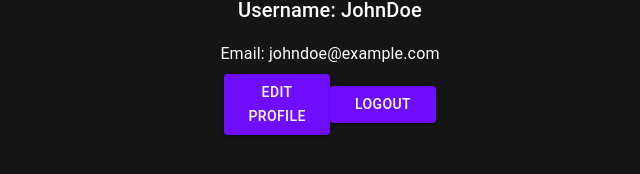
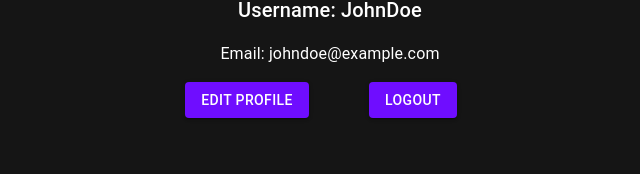
Before and after one commit to NoisyBotDude/yog-app, a React (Create React App) app: page /profile in a window 1280 px wide. Shown: the part 292-466 px from the top of the page, without its empty margins (310-950 px from the left). Built offline with nearby package versions, Linux system fonts and the light colour scheme; no server answers.

Commit message:
feat: added new form of user

```diff
--- a/src/App.js
+++ b/src/App.js
@@ -1,4 +1,4 @@
-import React, { useState } from 'react';
+import React, { useState, useEffect } from 'react';
 import logo from './logo.svg';
 import './App.css';
 
@@ -9,6 +9,7 @@ import EditProfile from './components/EditProfile';
 import LoginPage from './pages/login';
 import SignupPage from './pages/signup';
 import ProfilePage from './pages/profile';
+import HomePage from './pages/home';
 
 import { createTheme, ThemeProvider } from '@mui/material';
 import { Menu } from '@mui/icons-material';
@@ -18,7 +19,8 @@ import {
   RouterProvider,
   Route,
   Link,
-  createRoutesFromElements
+  createRoutesFromElements,
+  useLocation
 } from "react-router-dom";
 
 const theme = createTheme({
@@ -32,13 +34,33 @@ const theme = createTheme({
 
 function App() {
 
+
+  const [isAuthPage, setIsAuthPage] = useState(false);
   const [sidebarOpen, setSidebarOpen] = useState(false);
+  const [user, setUser] = useState();
+  const [loading, setLoading] = useState(true);
+
+  useEffect(() => {
+    if (window.location.pathname === '/login' || window.location.pathname === '/signup') {
+      setIsAuthPage(true);
+    } else {
+      setIsAuthPage(false);
+    }
+    const fetchUserData = async () => {
+      const response = await fetch(`http://localhost:3000/users/${localStorage.getItem('user_id')}`);
+      const data = await response.json();
+      setUser(data);
+      setLoading(false);
+    }
+
+    fetchUserData();
+  }, [])
 
   const router = createBrowserRouter(
     [
       {
         path: "/",
-        element: <Dashboard />,
+        element: <HomePage user={user} loading={loading}/>,
       },
       {
         path: "/login",
@@ -58,16 +80,25 @@ function App() {
           }
         ]
       },
+      {
+        path: "edit-profile",
+        element: <EditProfile />,
+      }
     ]
   )
 
   return (
     <ThemeProvider theme={theme}>
       <div className="App" style={{ backgroundColor: "#151515"}}>
-        <IconButton onClick={() => setSidebarOpen(!sidebarOpen)}>
-          <Menu />
-        </IconButton>
-        <Sidebar open={sidebarOpen} toggleDrawer={() => setSidebarOpen(!sidebarOpen)} />
+        {!isAuthPage && (
+          <>
+          <IconButton onClick={() => setSidebarOpen(!sidebarOpen)}>
+            <Menu />
+          </IconButton>
+            <Sidebar open={sidebarOpen} toggleDrawer={() => setSidebarOpen(!sidebarOpen)} />
+          </>
+        )
+        }
         <RouterProvider router={router} />
       </div>
     </ThemeProvider>
--- a/src/components/Dashboard.jsx
+++ b/src/components/Dashboard.jsx
@@ -21,15 +21,17 @@ const CustomButton = styled(Button)(({ theme }) => ({
   },
 }));
 
-const Dashboard = () => {
+const Dashboard = (props) => {
   const theme = useTheme();
+
+  const user = props.user
 
   return (
     <Box sx={{ padding: '20px 50px', backgroundColor: '#151515', minHeight: '100vh', color: 'white' }}>
       {/* Welcome Section */}
       <Box sx={{ display: 'flex', backgroundColor: '#151515', alignItems: 'center', '& > *': { margin: 2 } }}>
         <Avatar alt="User Profile" src="https://cdn.vuetifyjs.com/images/lists/1.jpg" />
-        <Typography variant="h4">Welcome back, [Username]!</Typography>
+        <Typography variant="h4">Welcome back, {user.username}</Typography>
       </Box>
 
       <Grid container spacing={4}>
--- a/src/components/Sidebar.jsx
+++ b/src/components/Sidebar.jsx
@@ -2,7 +2,7 @@ import React, { useState } from 'react';
 import { Drawer, Avatar, List, ListItem, ListItemIcon, ListItemText, IconButton } from '@mui/material';
 import { HomeOutlined, FitnessCenter, Spa, LocalDining, Storefront, Group, StarOutline, Settings } from '@mui/icons-material';
 
-const Sidebar = ({ open, toggleDrawer }) => {
+const Sidebar = ({ open, toggleDrawer, user }) => {
   const [selectedItem, setSelectedItem] = useState(0);
 
   const items = [
@@ -38,7 +38,9 @@ const Sidebar = ({ open, toggleDrawer }) => {
       </List>
 
       <div style={{ position: 'absolute', bottom: '20px', left: '50%', transform: 'translateX(-50%)' }}>
-        <Avatar src="https://cdn.vuetifyjs.com/images/lists/1.jpg" style={{ border: '1px solid white' }} />
+        <a href='/profile'>
+          <Avatar src="https://cdn.vuetifyjs.com/images/lists/1.jpg" style={{ border: '1px solid white' }} />
+        </a>
       </div>
     </Drawer>
   );
--- /dev/null
+++ b/src/pages/home.js
@@ -0,0 +1,16 @@
+import React, { useState } from 'react';
+import Dashboard from '../components/Dashboard';
+
+function HomePage (props) {
+
+    return (
+        <div>
+            {
+                !props.loading &&
+                <Dashboard user={props.user} />
+            }
+        </div>
+    )
+}
+
+export default HomePage;
--- a/src/pages/profile.js
+++ b/src/pages/profile.js
@@ -15,9 +15,13 @@ function ProfilePage() {
       <Avatar alt="User Profile" src="https://cdn.vuetifyjs.com/images/lists/1.jpg" sx={{ width: 120, height: 120, marginY: 2 }} />
       <Typography variant="h6" sx={{ marginY: 1 }}>Username: JohnDoe</Typography>
       <Typography variant="body1" sx={{ marginY: 1 }}>Email: johndoe@example.com</Typography>
-      <Box sx={{ display: 'flex', flexDirection: 'row', alignItems: 'center', '& > *': { margin: 1, width: '200px' } }}>
-        <CustomButton variant="contained" fullWidth>Edit Profile</CustomButton>
-        <CustomButton variant="contained" fullWidth>Logout</CustomButton>
+      <Box sx={{ display: 'flex', flexDirection: 'row', alignItems: 'center', '& > *': { margin: 1, width: '150px' } }}>
+        <a href='/edit-profile'>
+          <CustomButton variant="contained" >Edit Profile</CustomButton>
+        </a>
+        <a href='/logout'>
+          <CustomButton variant="contained">Logout</CustomButton>
+        </a>
       </Box>
     </Box>
   );
```
